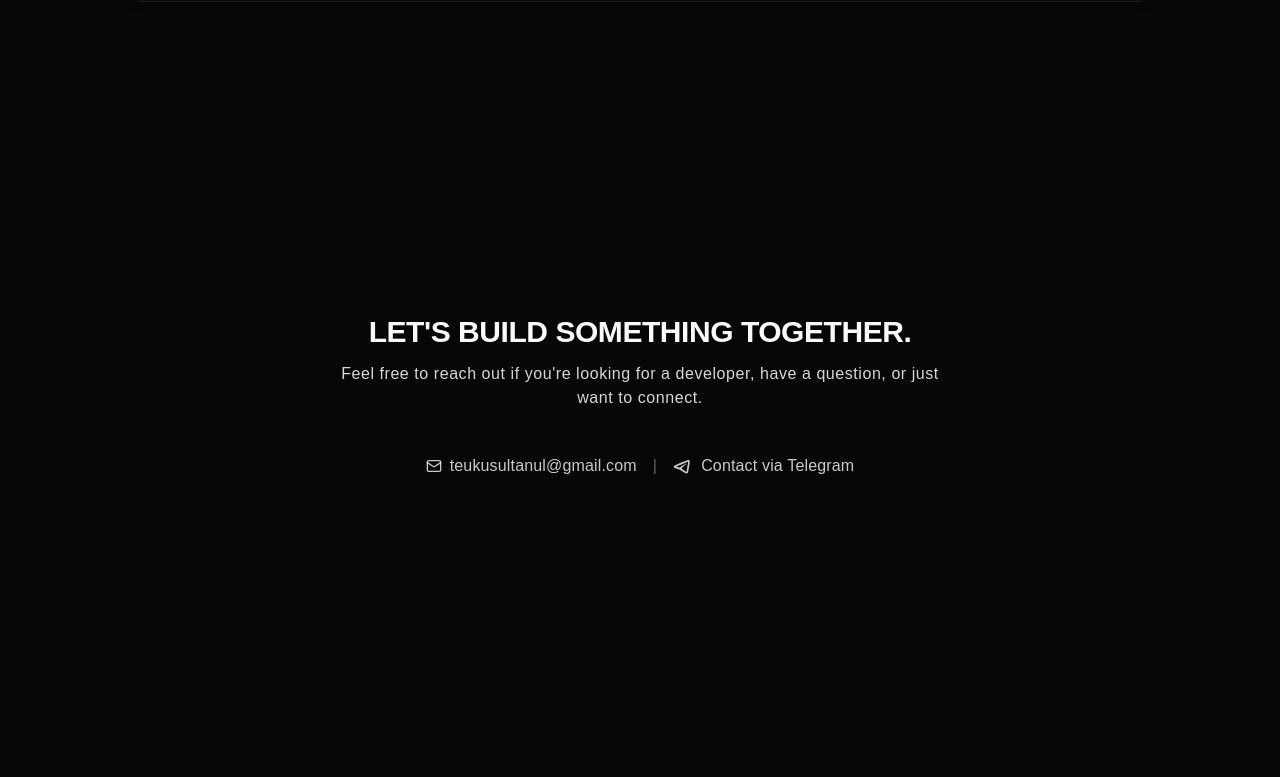
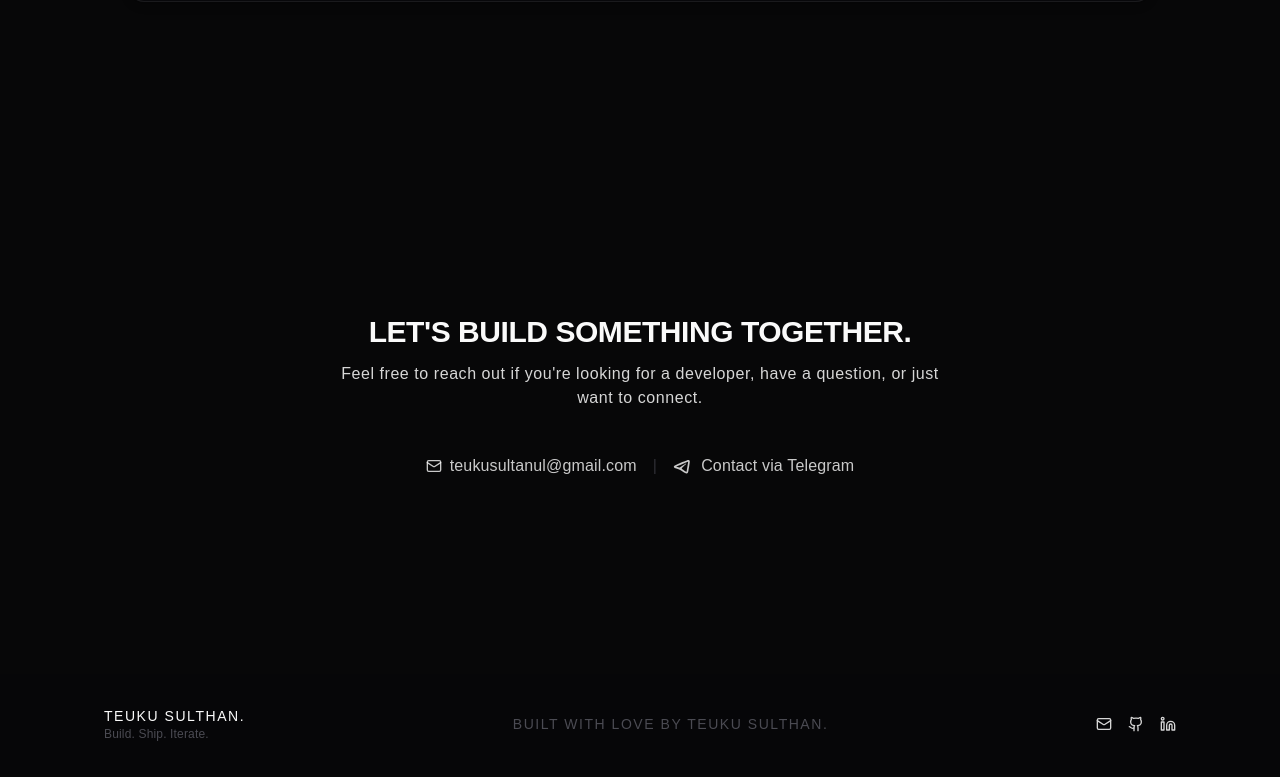
Before and after one commit to teukusulthan/personal-web, a Next.js app: page / in a window 1280 px wide. Shown: the part 3638-4415 px from the top of the page. Built offline with nearby package versions, Linux system fonts and the light colour scheme.

Commit message:
feat: add footer

```diff
--- a/app/globals.css
+++ b/app/globals.css
@@ -141,7 +141,7 @@
   --secondary: oklch(0.2747 0.006 286.0011);
   --secondary-foreground: oklch(0.9848 0 0);
   --muted: oklch(0.2747 0.006 286.0011);
-  --muted-foreground: oklch(0.7119 0.0129 286.0684);
+  --muted-foreground: oklch(0.4154 0.0129 286.0684);
   --accent: oklch(0.2747 0.006 286.0011);
   --accent-foreground: oklch(0.9848 0 0);
   --destructive: oklch(0.3959 0.1331 25.7205);
--- a/app/page.tsx
+++ b/app/page.tsx
@@ -5,6 +5,7 @@ import FadeContent from "@/components/FadeContent";
 import Projects from "@/components/Projects";
 import Experiences from "@/components/Experiences";
 import Contact from "../components/Contact";
+import Footer from "../components/Footer";
 
 export default function Home() {
   return (
@@ -21,6 +22,7 @@ export default function Home() {
         <Projects />
         <Experiences />
         <Contact />
+        <Footer />
       </FadeContent>
     </main>
   );
--- a/components/Contact.tsx
+++ b/components/Contact.tsx
@@ -4,7 +4,7 @@ import { RiTelegram2Line } from "react-icons/ri";
 
 export default function Cta() {
   return (
-    <section id="contact" className="h-[70vh]">
+    <section id="contact" className="h-[50vh]">
       <div className="mx-auto max-w-3xl px-10 md:px-20 pt-10">
         <h1 className="text-center font-bold text-2xl sm:text-3xl tracking-tight">
           LET'S BUILD SOMETHING TOGETHER.
--- /dev/null
+++ b/components/Footer.tsx
@@ -0,0 +1,55 @@
+"use client";
+
+import Link from "next/link";
+import { Mail, Github, Linkedin } from "lucide-react";
+
+export default function Footer() {
+  return (
+    <footer className=" bg-background/70 backdrop-blur supports-backdrop-filter:bg-background/50">
+      <div className="mx-auto max-w-6xl px-6 md:px-10 py-8">
+        <div className="flex flex-col items-center gap-4 text-center md:flex-row md:justify-between md:text-left">
+          <div>
+            <p className="text-sm tracking-widest text-foreground">
+              TEUKU SULTHAN.
+            </p>
+            <p className="text-xs text-muted-foreground">
+              Build. Ship. Iterate.
+            </p>
+          </div>
+
+          <p className="text-xs md:text-sm tracking-widest text-muted-foreground">
+            BUILT WITH LOVE BY TEUKU SULTHAN.
+          </p>
+
+          <div className="flex items-center gap-4">
+            <Link
+              href="mailto:teukusultanul@gmail.com"
+              className="text-sidebar-ring hover:text-primary transition-colors"
+              aria-label="Email"
+            >
+              <Mail className="h-4 w-4" />
+            </Link>
+            <Link
+              href="https://github.com/teukusulthan"
+              target="_blank"
+              rel="noopener noreferrer"
+              className="text-sidebar-ring hover:text-primary transition-colors"
+              aria-label="GitHub"
+            >
+              <Github className="h-4 w-4" />
+            </Link>
+            <Link
+              href="https://www.linkedin.com/in/teuku-sulthan-4171a32a7/"
+              target="_blank"
+              rel="noopener noreferrer"
+              className="text-sidebar-ring hover:text-primary transition-colors"
+              aria-label="LinkedIn"
+            >
+              <Linkedin className="h-4 w-4" />
+            </Link>
+          </div>
+        </div>
+      </div>
+    </footer>
+  );
+}
--- a/components/Hero.tsx
+++ b/components/Hero.tsx
@@ -45,10 +45,7 @@ export default function Hero() {
               asChild
               className="mt-6 w-35 sm:w-40 mr-4 gap-2 rounded-lg font-medium"
             >
-              <Link
-                href="mailto:teukusultanul@gmail.com"
-                aria-label="Email Teuku Sulthan"
-              >
+              <Link href="#contact" aria-label="Email Teuku Sulthan">
                 <Mail />
                 Contact Me
               </Link>
```
